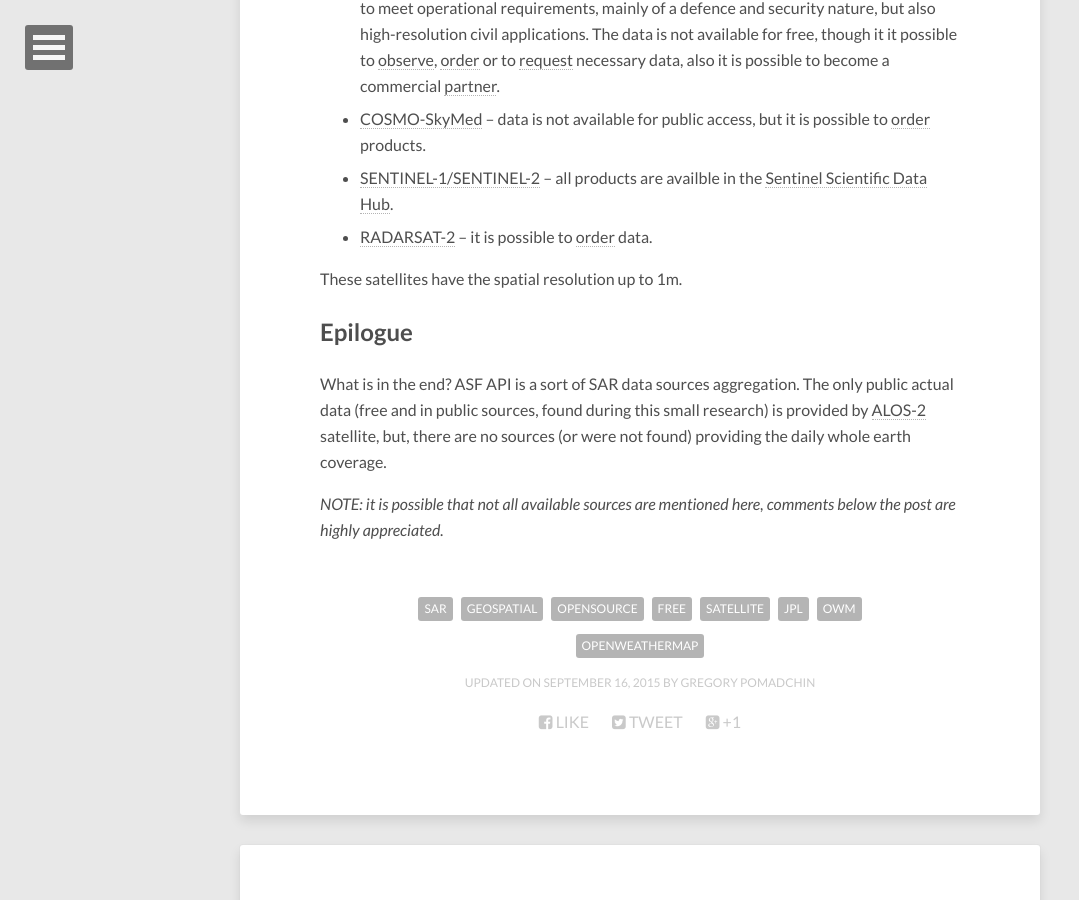
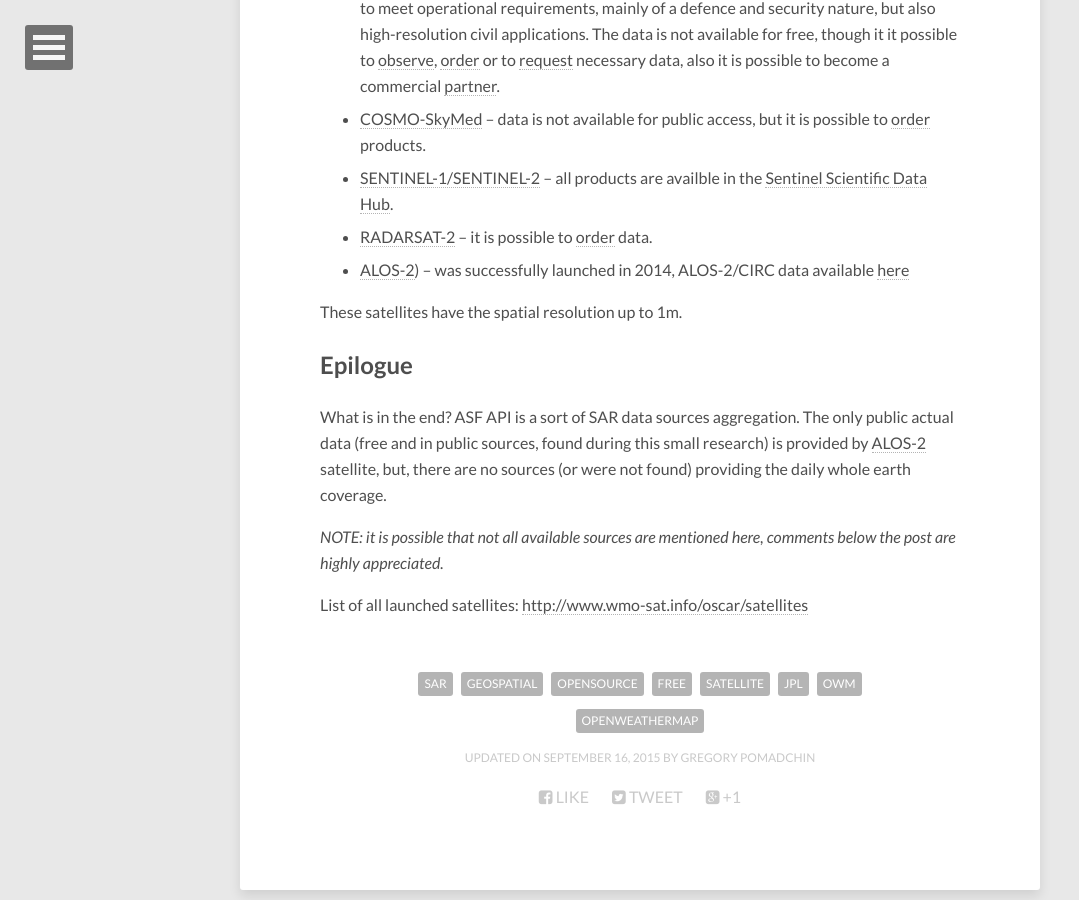
Before and after one commit to pomadchin/pomadchin.github.io, a Jekyll site: the page built from _posts/2015-09-16-sar.md, in a window 1280 px wide and 900 px high, scrolled down 3243 px. Shown: the whole window, without its empty margins (0-1079 px from the left). Built offline with Jekyll 4.4.1, drawn with Linux system fonts in a browser that asks for light colours; nearby versions of some CDN libraries; comment, search, counter and statistics services are not loaded.

Commit message:
add links

```diff
--- a/_posts/2015-09-16-sar.md
+++ b/_posts/2015-09-16-sar.md
@@ -62,6 +62,7 @@ This briefly analysis shows that ASF API provides really old or hardly refreshab
 * [COSMO-SkyMed](http://www.e-geos.it/products/cosmo.html) -- data is not available for public access, but it is possible to [order](http://www.e-geos.it/products/pdf/prices.pdf) products.
 * [SENTINEL-1/SENTINEL-2](https://earth.esa.int/web/guest/missions/esa-operational-eo-missions/sentinel-1) -- all products are availble in the [Sentinel Scientific Data Hub](https://scihub.esa.int/).
 * [RADARSAT-2](http://gs.mdacorporation.com/SatelliteData/Radarsat2/Radarsat2.aspx) -- it is possible to [order](http://www.asc-csa.gc.ca/eng/satellites/radarsat2/order-contact.asp) data.
+* [ALOS-2](http://www.jaxa.jp/projects/sat/alos2/index_j.html)) -- was successfully launched in 2014, ALOS-2/CIRC data available [here](http://circgs.tksc.jaxa.jp/data/index.html)
 
 These satellites have the spatial resolution up to 1m.
 
@@ -70,3 +71,5 @@ These satellites have the spatial resolution up to 1m.
 What is in the end? ASF API is a sort of SAR data sources aggregation. The only public actual data (free and in public sources, found during this small research) is provided by [ALOS-2](http://www.jaxa.jp/projects/sat/alos2/index_j.html) satellite, but, there are no sources (or were not found) providing the daily whole earth coverage.
 
 _NOTE: it is possible that not all available sources are mentioned here, comments below the post are highly appreciated._
+
+List of all launched satellites: [http://www.wmo-sat.info/oscar/satellites](http://www.wmo-sat.info/oscar/satellites)
```
